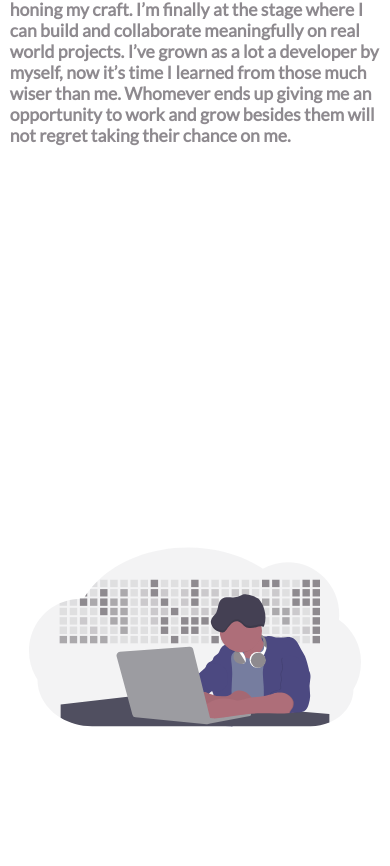
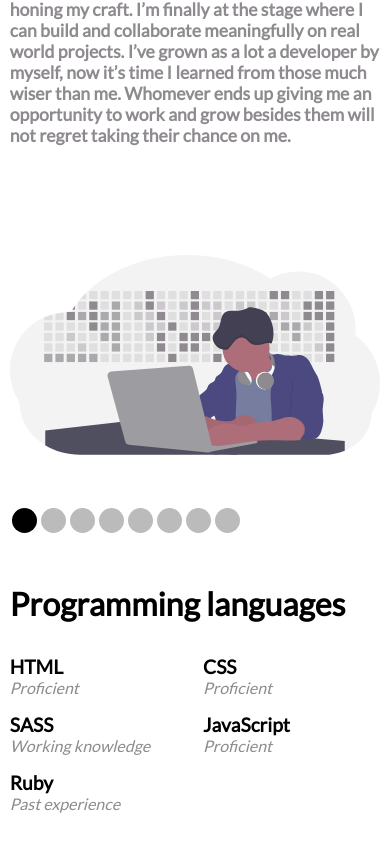
Before and after one commit to SizweMalobola/Portfolio_site, a React (Create React App) app: page /about in a window 390 px wide. Shown: the part 1358-2224 px from the top of the page. Built offline with nearby package versions, Linux system fonts and the light colour scheme.

Commit message:
made slideshow responsive

```diff
--- a/src/components/slideshowStyle.module.css
+++ b/src/components/slideshowStyle.module.css
@@ -18,7 +18,7 @@
   cursor: pointer;
   position: absolute;
   top: 50%;
-  margin-top: -22px;
+  margin-top: -56px;
   width: auto;
   padding: 16px;
   color: white;
@@ -92,3 +92,43 @@
     opacity: 1;
   }
 }
+
+@media screen and (max-width: 1595px) {
+  .container {
+    width: 90%;
+  }
+}
+@media screen and (max-width: 1385px) {
+  .container {
+    width: 95%;
+  }
+}
+@media screen and (max-width: 1205px) {
+  .slides img {
+    height: 700px;
+  }
+}
+@media screen and (max-width: 1005px) {
+  .container {
+    padding: 3rem 0;
+  }
+
+  .slides img {
+    height: 600px;
+  }
+}
+@media screen and (max-width: 825px) {
+  .slides img {
+    height: 500px;
+  }
+}
+@media screen and (max-width: 710px) {
+  .slides img {
+    height: 400px;
+  }
+}
+@media screen and (max-width: 510px) {
+  .slides img {
+    height: 300px;
+  }
+}
```
